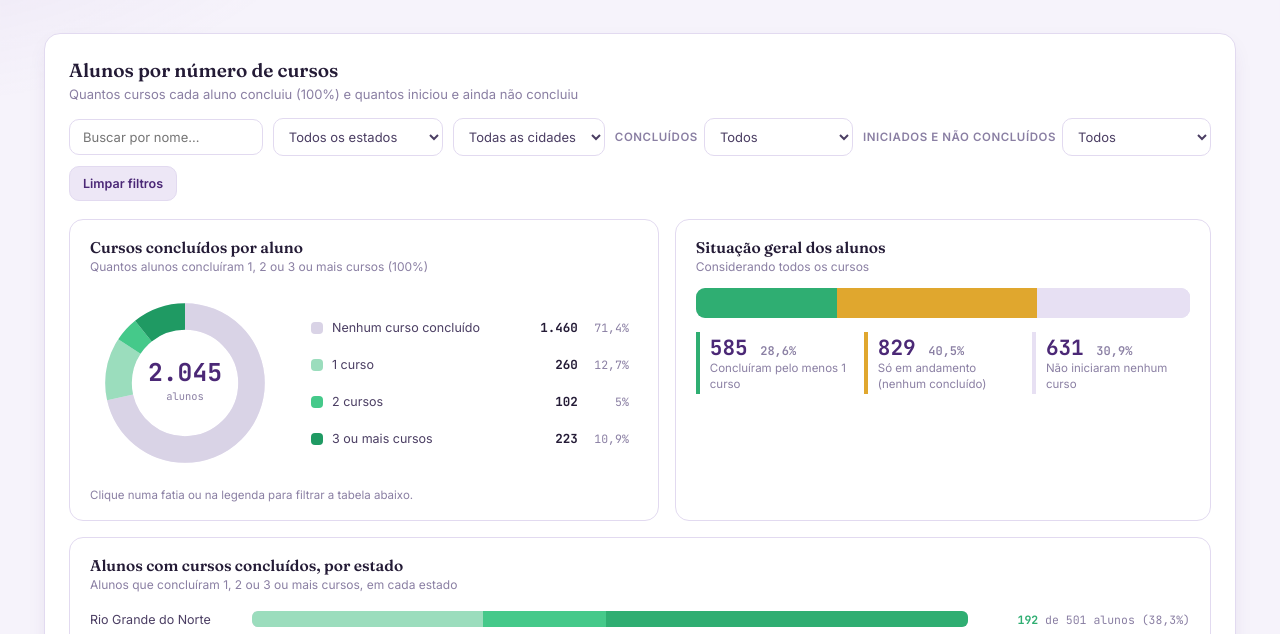
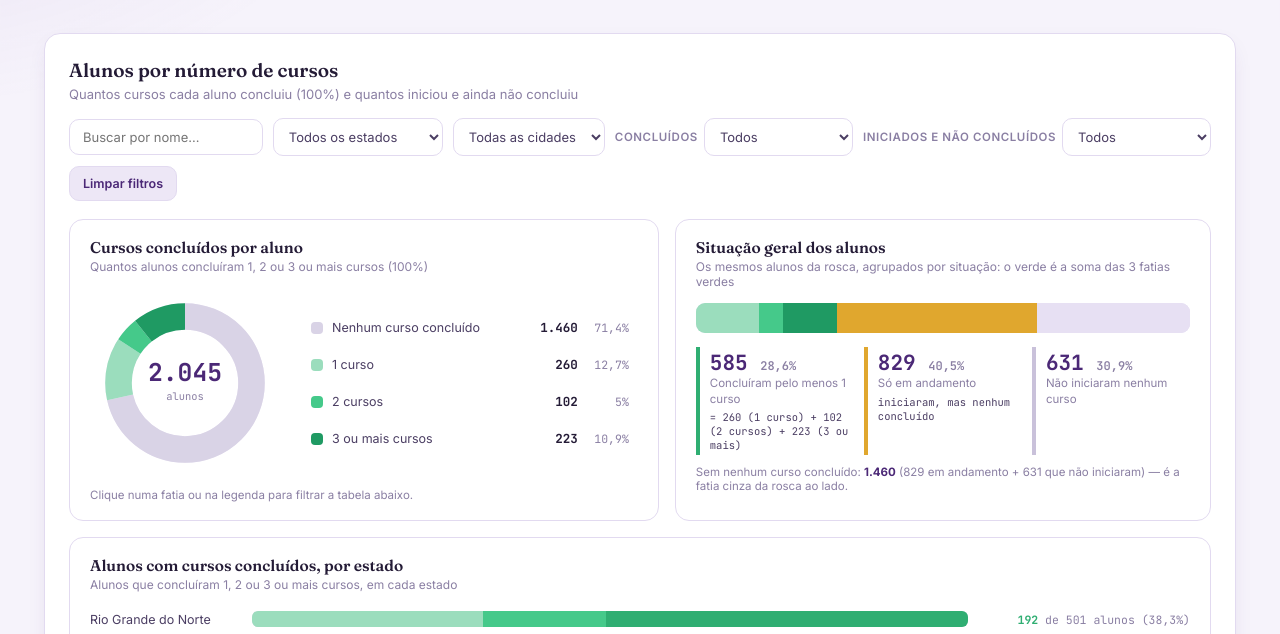
Before and after one commit to casaarvore/painel, a plain HTML site: page Painel_Progresso_Individual_04_11.html in a window 1280 px wide. Shown: the part 164-798 px from the top of the page. Drawn offline with Linux system fonts and the light colour scheme.

Commit message:
Add files via upload

```diff
--- a/Painel_Progresso_Individual_04_11.html
+++ b/Painel_Progresso_Individual_04_11.html
@@ -142,6 +142,8 @@
   .nc-sit .it{ border-left:4px solid var(--track); padding:2px 0 2px 10px; }
   .nc-sit .it .n{ font-family:'JetBrains Mono', monospace; font-weight:700; font-size:21px; color:var(--primary-dark); }
   .nc-sit .it .l{ font-size:11.5px; color:var(--muted); line-height:1.35; }
+  .nc-sit .it .l.sub{ margin-top:3px; font-family:'JetBrains Mono', monospace; font-size:10.5px; color:var(--ink-soft); }
+  .nc-hint b{ color:var(--primary-dark); }
   .nc-est-row{ display:grid; grid-template-columns:150px 1fr 210px; gap:12px; align-items:center; padding:5px 0; }
   .nc-est-row .en{ font-size:12.5px; color:var(--ink-soft); white-space:nowrap; overflow:hidden; text-overflow:ellipsis; }
   .nc-est-row .bar{ display:flex; height:16px; border-radius:6px; overflow:hidden; background:var(--track); }
@@ -217,9 +219,10 @@
       </div>
       <div class="nc-card">
         <h3>Situação geral dos alunos</h3>
-        <div class="nc-note">Considerando todos os cursos</div>
+        <div class="nc-note">Os mesmos alunos da rosca, agrupados por situação: o verde é a soma das 3 fatias verdes</div>
         <div class="nc-stack" id="ncStack"></div>
         <div class="nc-sit" id="ncSit"></div>
+        <div class="nc-hint" id="ncSitNote"></div>
       </div>
       <div class="nc-card wide">
         <h3>Alunos com cursos concluídos, por estado</h3>
@@ -762,17 +765,26 @@ function renderNcCharts(){
       <span class="sw" style="background:${b.color}"></span><span>${b.label}</span><span class="v">${fmt(b.n)}</span><span class="pc">${pct(b.n,total)}</span></button>`).join('');
   leg.querySelectorAll('button').forEach(el => el.addEventListener('click', () => ncSetConcl(el.dataset.k)));
 
-  /* 2) situacao geral */
-  const c1 = pool.filter(r => r.cc >= 1).length;
+  /* 2) situacao geral (reconcilia com a rosca: 585 = 260 + 102 + 223 ; 1.460 = 829 + 631) */
+  const n1 = bands[1].n, n2 = bands[2].n, n3 = bands[3].n;
+  const c1 = n1 + n2 + n3;
   const c2 = pool.filter(r => r.cc === 0 && r.cp >= 1).length;
   const c3 = pool.filter(r => r.cc === 0 && r.cp === 0).length;
-  const sit = [
-    { n:c1, color:'var(--success)', label:'Concluíram pelo menos 1 curso' },
-    { n:c2, color:'var(--warn)',    label:'Só em andamento (nenhum concluído)' },
-    { n:c3, color:'var(--track)',   label:'Não iniciaram nenhum curso' },
+  const segs = [
+    { n:n1, color:'#9BDDBD', label:'Concluíram 1 curso' },
+    { n:n2, color:'#45C98A', label:'Concluíram 2 cursos' },
+    { n:n3, color:'#1F9A63', label:'Concluíram 3 ou mais cursos' },
+    { n:c2, color:'var(--warn)',  label:'Só em andamento (nenhum concluído)' },
+    { n:c3, color:'var(--track)', label:'Não iniciaram nenhum curso' },
   ];
-  document.getElementById('ncStack').innerHTML = sit.map(s => `<div style="width:${total ? s.n/total*100 : 0}%;background:${s.color}" title="${s.label}: ${fmt(s.n)}"></div>`).join('');
-  document.getElementById('ncSit').innerHTML = sit.map(s => `<div class="it" style="border-left-color:${s.color}"><div class="n">${fmt(s.n)} <span style="font-size:12px;color:var(--muted);font-weight:600">${pct(s.n,total)}</span></div><div class="l">${s.label}</div></div>`).join('');
+  document.getElementById('ncStack').innerHTML = segs.map(s => `<div style="width:${total ? s.n/total*100 : 0}%;background:${s.color}" title="${s.label}: ${fmt(s.n)}"></div>`).join('');
+  const grp = [
+    { n:c1, color:'var(--success)', label:'Concluíram pelo menos 1 curso', sub:`= ${fmt(n1)} (1 curso) + ${fmt(n2)} (2 cursos) + ${fmt(n3)} (3 ou mais)` },
+    { n:c2, color:'var(--warn)',    label:'Só em andamento', sub:'iniciaram, mas nenhum concluído' },
+    { n:c3, color:'#C9C1DA',        label:'Não iniciaram nenhum curso', sub:'' },
+  ];
+  document.getElementById('ncSit').innerHTML = grp.map(s => `<div class="it" style="border-left-color:${s.color}"><div class="n">${fmt(s.n)} <span style="font-size:12px;color:var(--muted);font-weight:600">${pct(s.n,total)}</span></div><div class="l">${s.label}</div>${s.sub ? `<div class="l sub">${s.sub}</div>` : ''}</div>`).join('');
+  document.getElementById('ncSitNote').innerHTML = `Sem nenhum curso concluído: <b>${fmt(c2+c3)}</b> (${fmt(c2)} em andamento + ${fmt(c3)} que não iniciaram) — é a fatia cinza da rosca ao lado.`;
 
   /* 3) por estado */
   const byE = {};
```
